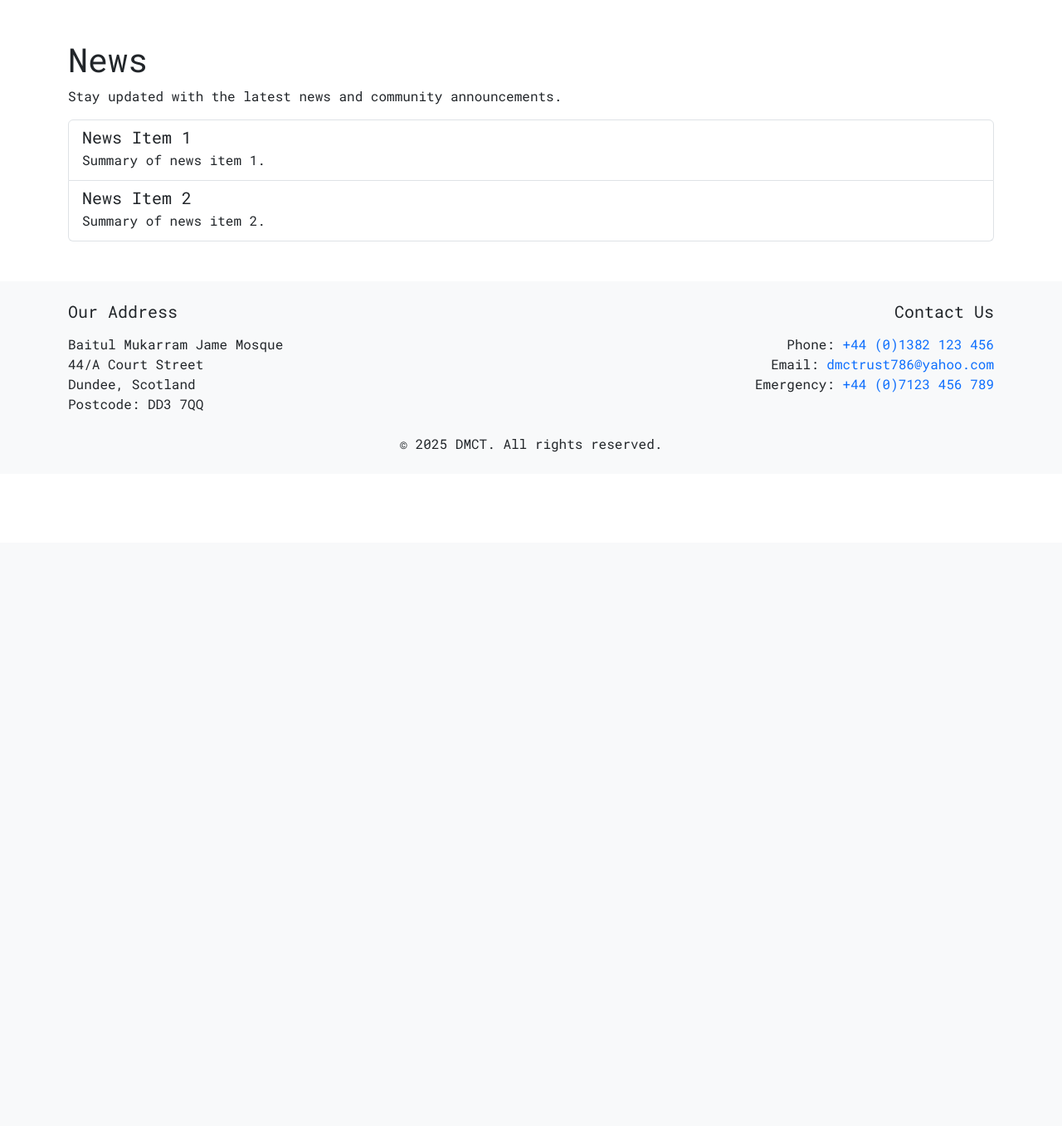
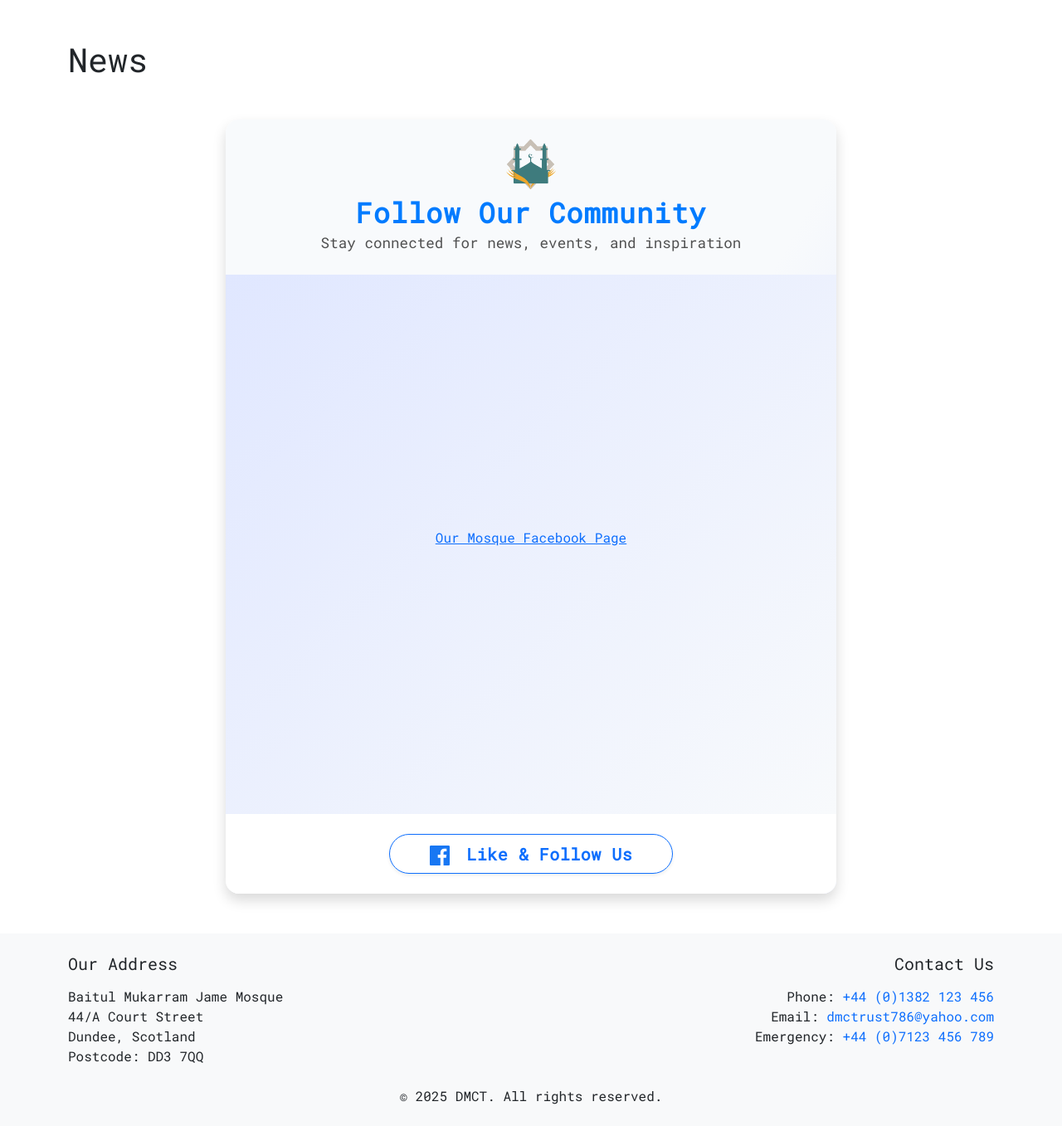
Before and after one commit to tth18th/Baitul-Mukarram-Jame-Mosque, a PHP site: page /news.php in a window 1280 px wide. Shown: the part 146-1503 px from the top of the page at 83% size. Before the commit the page ends 691 px from the top, so only its background shows below. Run offline with PHP 8.4, Linux system fonts and the light colour scheme; some libraries are stand-ins or nearby versions.

Commit message:
update the News Page.

```diff
--- a/news.php
+++ b/news.php
@@ -1,17 +1,46 @@
 <?php include 'includes/header.php'; ?>
 <div class="container my-5">
   <h1>News</h1>
-  <p>Stay updated with the latest news and community announcements.</p>
-  <!-- Example News Items -->
-  <div class="list-group">
-    <a href="#" class="list-group-item list-group-item-action">
-      <h5 class="mb-1">News Item 1</h5>
-      <p class="mb-1">Summary of news item 1.</p>
-    </a>
-    <a href="#" class="list-group-item list-group-item-action">
-      <h5 class="mb-1">News Item 2</h5>
-      <p class="mb-1">Summary of news item 2.</p>
-    </a>
+  <!-- <p>Stay updated with the latest news and community announcements.</p> -->
+
+  <!-- Facebook Page Feed Embed -->
+  <div class="row justify-content-center mt-5">
+    <div class="col-lg-10 col-xl-8">
+      <div class="card shadow border-0 rounded-4 overflow-hidden" style="background: linear-gradient(120deg, #f8fafc 60%, #e0e7ff 100%);">
+        <div class="card-header text-center py-4 border-0" style="background: transparent;">
+          <div class="d-flex flex-column align-items-center">
+            <img src="images/logo.png" alt="Mosque Logo" style="height:60px;width:auto;" class="mb-2">
+            <h2 class="mb-1" style="font-size:2.1rem; letter-spacing:1px; font-weight:700; color:#007bff;">Follow Our Community</h2>
+            <p class="mb-0" style="font-size:1.1rem; font-weight:400; color:#333; opacity:0.85;">Stay connected for news, events, and inspiration</p>
+          </div>
+        </div>
+        <div class="card-body d-flex justify-content-center align-items-center p-0" style="min-height:650px; background: linear-gradient(135deg, #e0e7ff 0%, #f8fafc 100%);">
+          <div style="min-width: 750px; text-align: center;">
+            <div class="fb-page"
+              data-href="https://www.facebook.com/dmjmdundee"
+              data-tabs="timeline"
+              data-height="600"
+              data-width="750"
+              data-small-header="false"
+              data-adapt-container-width="true"
+              data-hide-cover="false"
+              data-show-facepile="true">
+              <blockquote cite="https://www.facebook.com/dmjmdundee" class="fb-xfbml-parse-ignore">
+                <a href="https://www.facebook.com/dmjmdundee">Our Mosque Facebook Page</a>
+              </blockquote>
+            </div>
+          </div>
+        </div>
+        <div class="card-footer bg-white text-center py-4 border-0">
+          <a href="https://www.facebook.com/dmjmdundee" target="_blank" rel="noopener" class="btn btn-outline-primary btn-lg rounded-pill px-5 shadow-sm" style="font-weight:600; letter-spacing:0.5px;">
+            <svg xmlns="http://www.w3.org/2000/svg" width="24" height="24" fill="#1877f3" class="me-2" viewBox="0 0 24 24"><path d="M22.675 0h-21.35C.595 0 0 .592 0 1.326v21.348C0 23.408.595 24 1.325 24h11.495v-9.294H9.692v-3.622h3.128V8.413c0-3.1 1.893-4.788 4.659-4.788 1.325 0 2.463.099 2.797.143v3.24l-1.918.001c-1.504 0-1.797.715-1.797 1.763v2.313h3.587l-.467 3.622h-3.12V24h6.116C23.406 24 24 23.408 24 22.674V1.326C24 .592 23.406 0 22.675 0"/></svg>
+            Like & Follow Us
+          </a>
+        </div>
+      </div>
+    </div>
   </div>
+  <div id="fb-root"></div>
+  <script async defer crossorigin="anonymous" src="https://connect.facebook.net/en_US/sdk.js#xfbml=1&version=v19.0" nonce="fbplugin"></script>
 </div>
 <?php include 'includes/footer.php'; ?>
```
